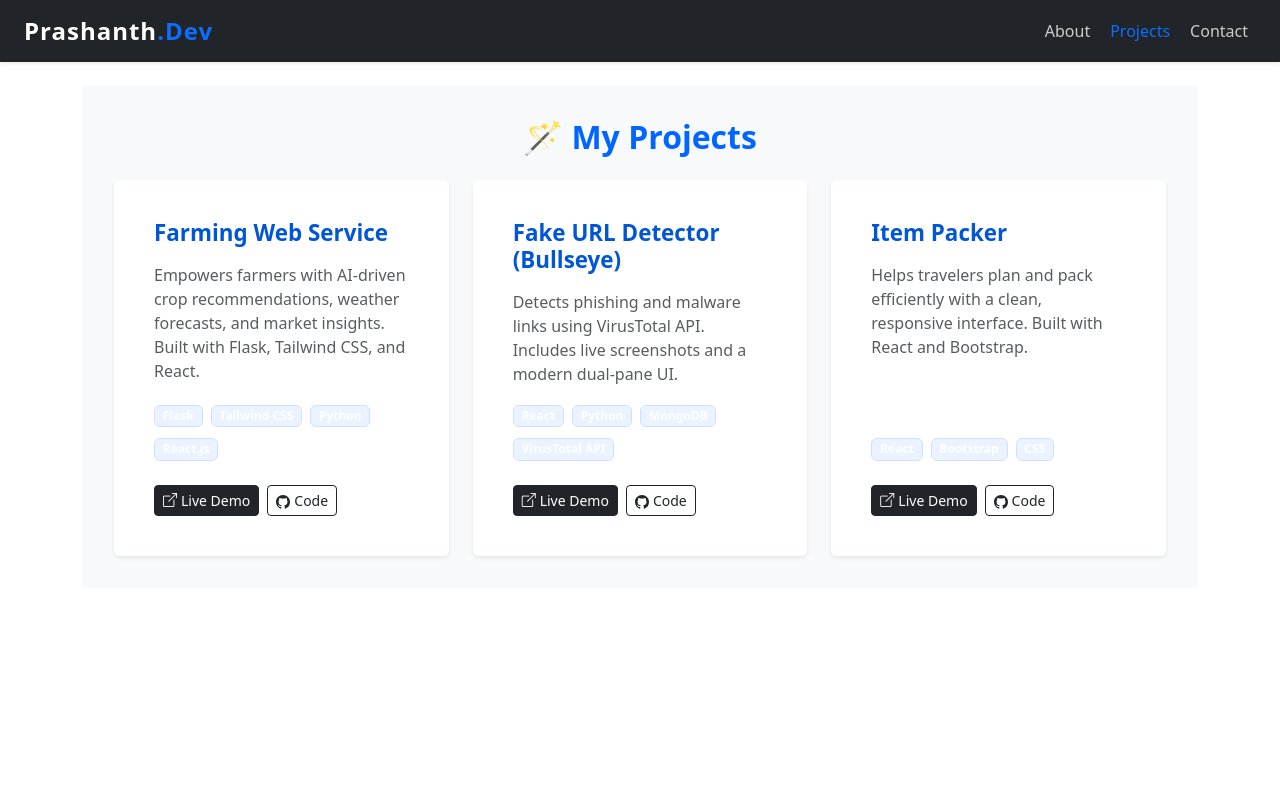
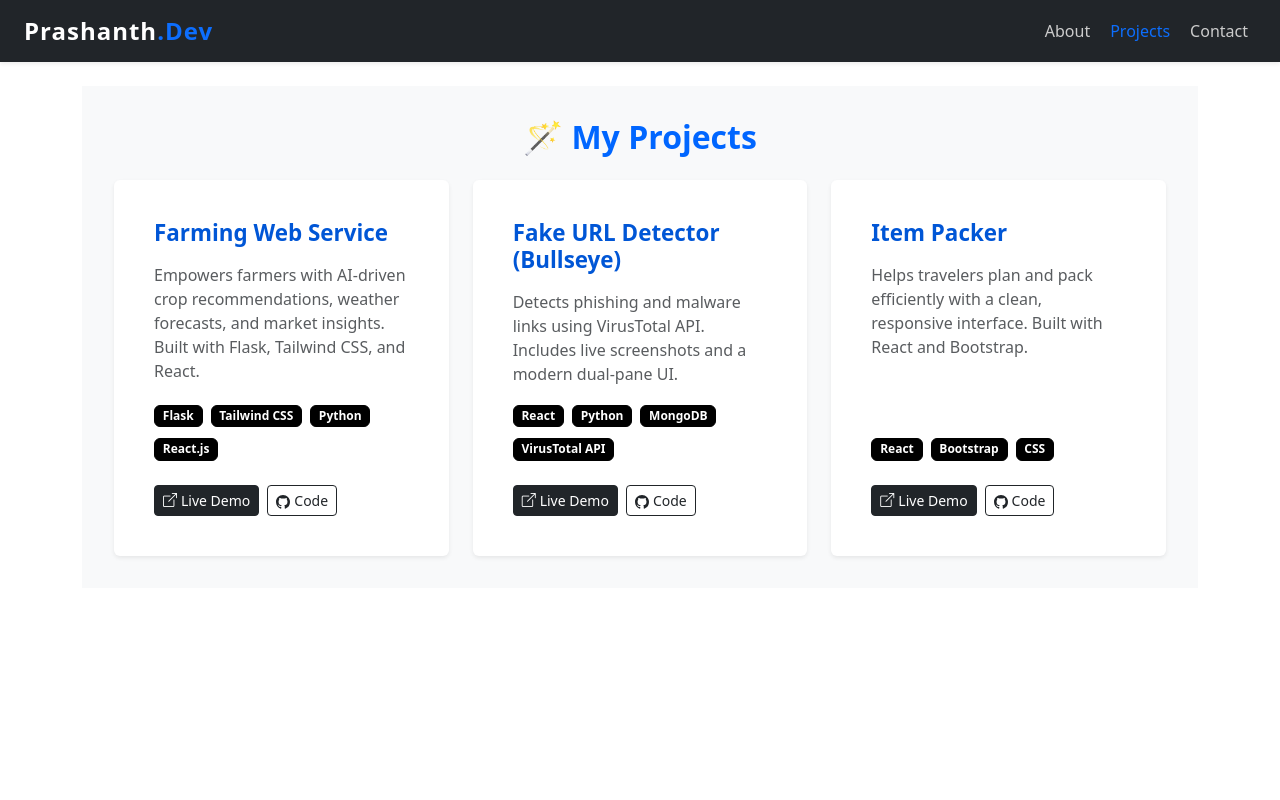
Before and after one commit to Prashanth2025/My_PortFolio, a React (Vite) app: page /projects in a window 1280 px wide. Shown: the top 800 px of the page. Built offline with nearby package versions, Linux system fonts and the light colour scheme.

Commit message:
all files

```diff
--- a/src/pages/projects.css
+++ b/src/pages/projects.css
@@ -51,12 +51,12 @@
 
 /* --- Tech Badges --- */
 .tech-badge {
-  background-color: #eaf3ff;
-  color: #0056d6;
+  background-color: black;
+  color: antiquewhite;
   border-radius: 8px;
   padding: 4px 10px;
   font-size: 0.85rem;
-  border: 1px solid #cfe0ff;
+  border: 1px solid black;
 }
 
 /* --- Buttons --- */
```
